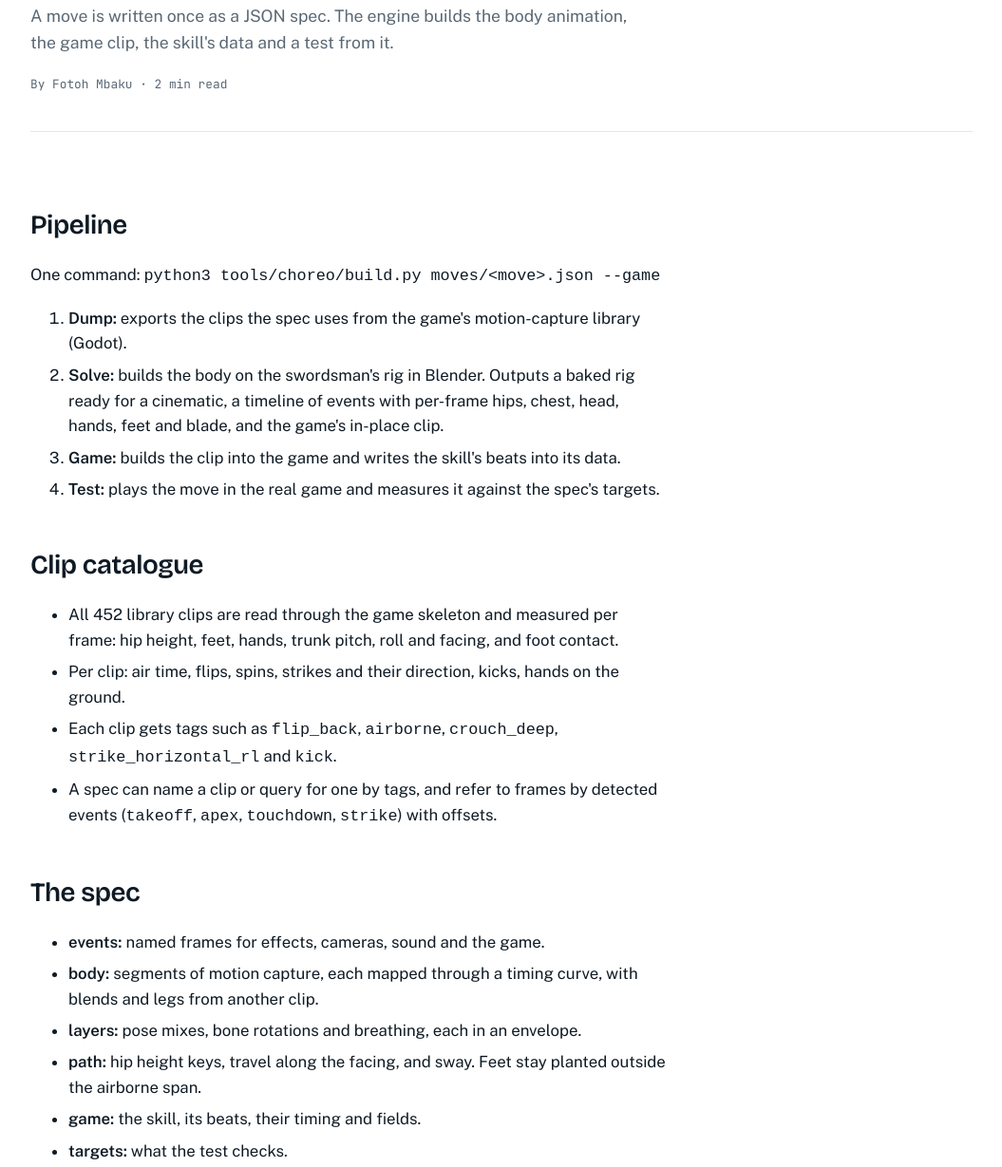
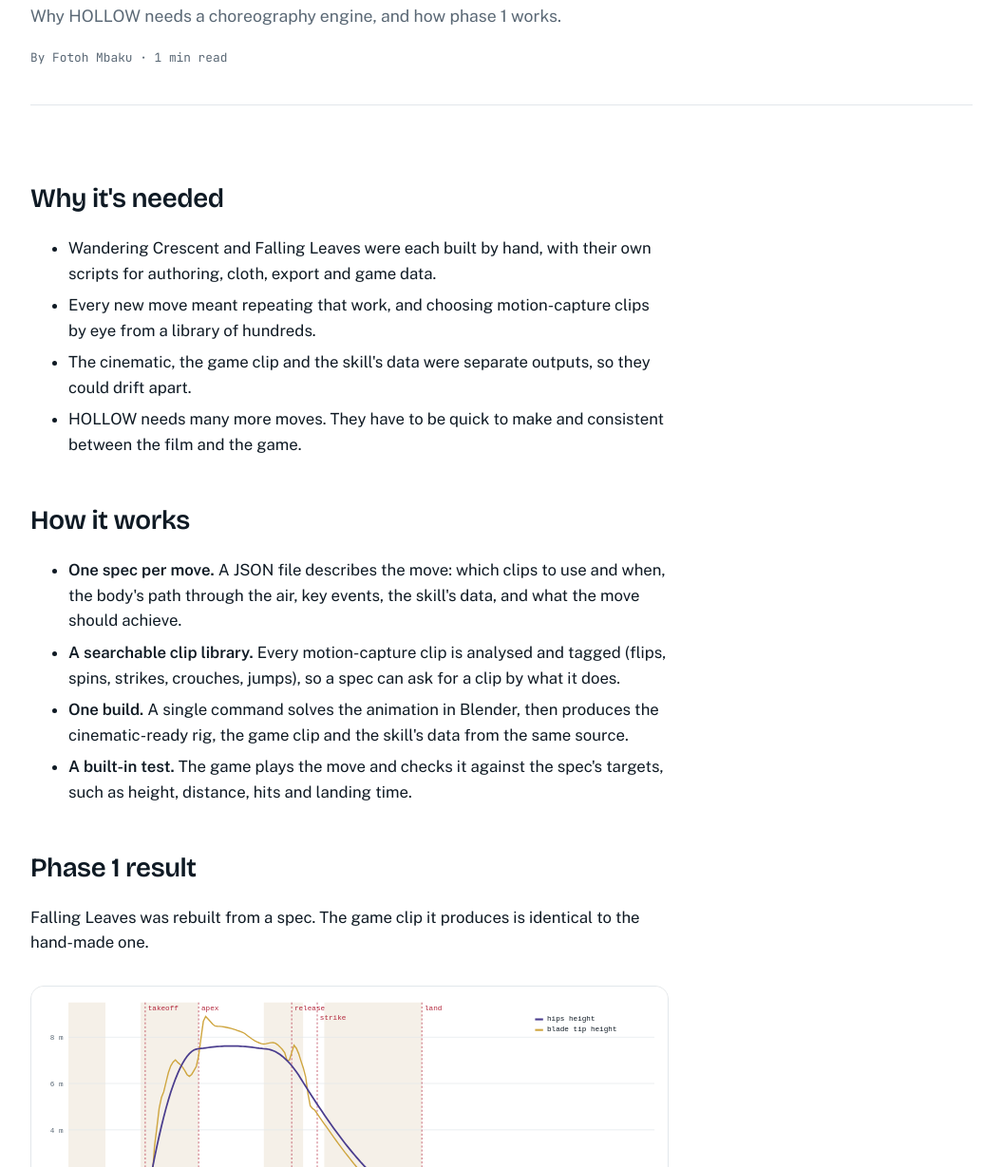
Before and after one commit to fotohmbaku/fotohmbaku.com, a plain HTML site: page blog/choreography-engine-1/index.html in a window 1280 px wide. Shown: the part 290-1519 px from the top of the page at 95% size, without its empty margins (112-1167 px from the left). Drawn offline with nearby package versions, Linux system fonts and the light colour scheme.

Commit message:
Restructure the Choreography Engine post: why, then how

```diff
--- a/blog/choreography-engine-1/index.html
+++ b/blog/choreography-engine-1/index.html
@@ -4,12 +4,12 @@
 <meta charset="utf-8">
 <meta name="viewport" content="width=device-width, initial-scale=1, viewport-fit=cover">
 <title>Choreography Engine: Phase 1 | Fotoh Mbaku</title>
-<meta name="description" content="Phase 1 of the choreography engine: one JSON spec builds a move's animation, game clip, skill data and test.">
+<meta name="description" content="Why HOLLOW needs a choreography engine, and a high-level overview of how phase 1 works.">
 <link rel="canonical" href="https://fotohmbaku.com/blog/choreography-engine-1/">
 <meta name="author" content="Fotoh Mbaku">
 <meta property="og:type" content="article">
 <meta property="og:title" content="Choreography Engine: Phase 1">
-<meta property="og:description" content="Phase 1 of the choreography engine: one JSON spec builds a move's animation, game clip, skill data and test.">
+<meta property="og:description" content="Why HOLLOW needs a choreography engine, and a high-level overview of how phase 1 works.">
 <meta property="og:url" content="https://fotohmbaku.com/blog/choreography-engine-1/">
 <meta property="og:image" content="https://fotohmbaku.com/blog/choreography-engine-1/share.jpg">
 <meta property="og:image:secure_url" content="https://fotohmbaku.com/blog/choreography-engine-1/share.jpg">
@@ -44,46 +44,34 @@
     <header class="post-head">
       <div class="label">Hollow devlog · Nov 17, 2026</div>
       <h1>Choreography Engine: Phase 1</h1>
-      <p class="dek">A move is written once as a JSON spec. The engine builds the body animation, the game clip, the skill's data and a test from it.</p>
-      <div class="meta">By Fotoh Mbaku · 2 min read</div>
+      <p class="dek">Why HOLLOW needs a choreography engine, and how phase 1 works.</p>
+      <div class="meta">By Fotoh Mbaku · 1 min read</div>
     </header>
 
     <div class="prose">
-      <h2>Pipeline</h2>
-      <p>One command: <code>python3 tools/choreo/build.py moves/&lt;move&gt;.json --game</code></p>
-      <ol>
-        <li><b>Dump:</b> exports the clips the spec uses from the game's motion-capture library (Godot).</li>
-        <li><b>Solve:</b> builds the body on the swordsman's rig in Blender. Outputs a baked rig ready for a cinematic, a timeline of events with per-frame hips, chest, head, hands, feet and blade, and the game's in-place clip.</li>
-        <li><b>Game:</b> builds the clip into the game and writes the skill's beats into its data.</li>
-        <li><b>Test:</b> plays the move in the real game and measures it against the spec's targets.</li>
-      </ol>
-
-      <h2>Clip catalogue</h2>
+      <h2>Why it's needed</h2>
       <ul>
-        <li>All 452 library clips are read through the game skeleton and measured per frame: hip height, feet, hands, trunk pitch, roll and facing, and foot contact.</li>
-        <li>Per clip: air time, flips, spins, strikes and their direction, kicks, hands on the ground.</li>
-        <li>Each clip gets tags such as <code>flip_back</code>, <code>airborne</code>, <code>crouch_deep</code>, <code>strike_horizontal_rl</code> and <code>kick</code>.</li>
-        <li>A spec can name a clip or query for one by tags, and refer to frames by detected events (<code>takeoff</code>, <code>apex</code>, <code>touchdown</code>, <code>strike</code>) with offsets.</li>
+        <li>Wandering Crescent and Falling Leaves were each built by hand, with their own scripts for authoring, cloth, export and game data.</li>
+        <li>Every new move meant repeating that work, and choosing motion-capture clips by eye from a library of hundreds.</li>
+        <li>The cinematic, the game clip and the skill's data were separate outputs, so they could drift apart.</li>
+        <li>HOLLOW needs many more moves. They have to be quick to make and consistent between the film and the game.</li>
       </ul>
 
-      <h2>The spec</h2>
+      <h2>How it works</h2>
       <ul>
-        <li><b>events:</b> named frames for effects, cameras, sound and the game.</li>
-        <li><b>body:</b> segments of motion capture, each mapped through a timing curve, with blends and legs from another clip.</li>
-        <li><b>layers:</b> pose mixes, bone rotations and breathing, each in an envelope.</li>
-        <li><b>path:</b> hip height keys, travel along the facing, and sway. Feet stay planted outside the airborne span.</li>
-        <li><b>game:</b> the skill, its beats, their timing and fields.</li>
-        <li><b>targets:</b> what the test checks.</li>
+        <li><b>One spec per move.</b> A JSON file describes the move: which clips to use and when, the body's path through the air, key events, the skill's data, and what the move should achieve.</li>
+        <li><b>A searchable clip library.</b> Every motion-capture clip is analysed and tagged (flips, spins, strikes, crouches, jumps), so a spec can ask for a clip by what it does.</li>
+        <li><b>One build.</b> A single command solves the animation in Blender, then produces the cinematic-ready rig, the game clip and the skill's data from the same source.</li>
+        <li><b>A built-in test.</b> The game plays the move and checks it against the spec's targets, such as height, distance, hits and landing time.</li>
       </ul>
 
-      <h2>First move: Falling Leaves</h2>
-      <p>Falling Leaves is the first move rebuilt from a spec. The game clip it produces is byte-identical to the hand-made one.</p>
+      <h2>Phase 1 result</h2>
+      <p>Falling Leaves was rebuilt from a spec. The game clip it produces is identical to the hand-made one.</p>
       <figure class="media">
         <img src="timeline.svg" alt="Chart of hip height and blade tip height across 252 frames of Falling Leaves, with phases and events marked" width="960" height="420" loading="lazy">
-        <figcaption>The solver's timeline output: hip and blade tip height per frame, with the spec's phases and events.</figcaption>
+        <figcaption>Engine output for Falling Leaves: hip and blade height per frame, with the spec's phases and events.</figcaption>
       </figure>
-      <p>Its test targets: apex at least 4.6 m, at least 2 m back, release above 4 m, one hit, landing 1.2–1.9 s after the hit, ending within 1 m of the start, under 7 s in total.</p>
-      <p>See the result in <a href="/blog/falling-leaves/">Animation Spotlight: Falling Leaves</a>.</p>
+      <p>See the move in <a href="/blog/falling-leaves/">Animation Spotlight: Falling Leaves</a>.</p>
     </div>
   </article>
 
```
Also changed, not shown: blog/index.html (+1 -1 lines).
